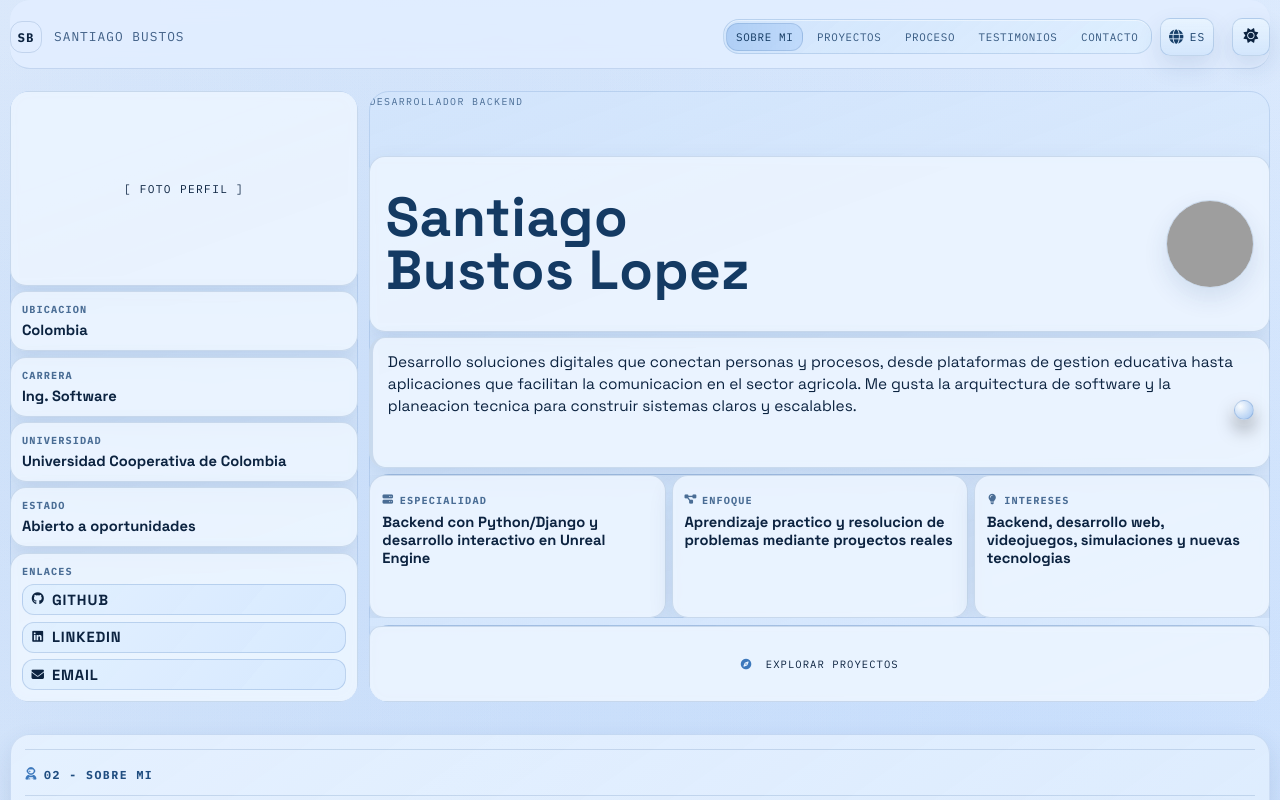
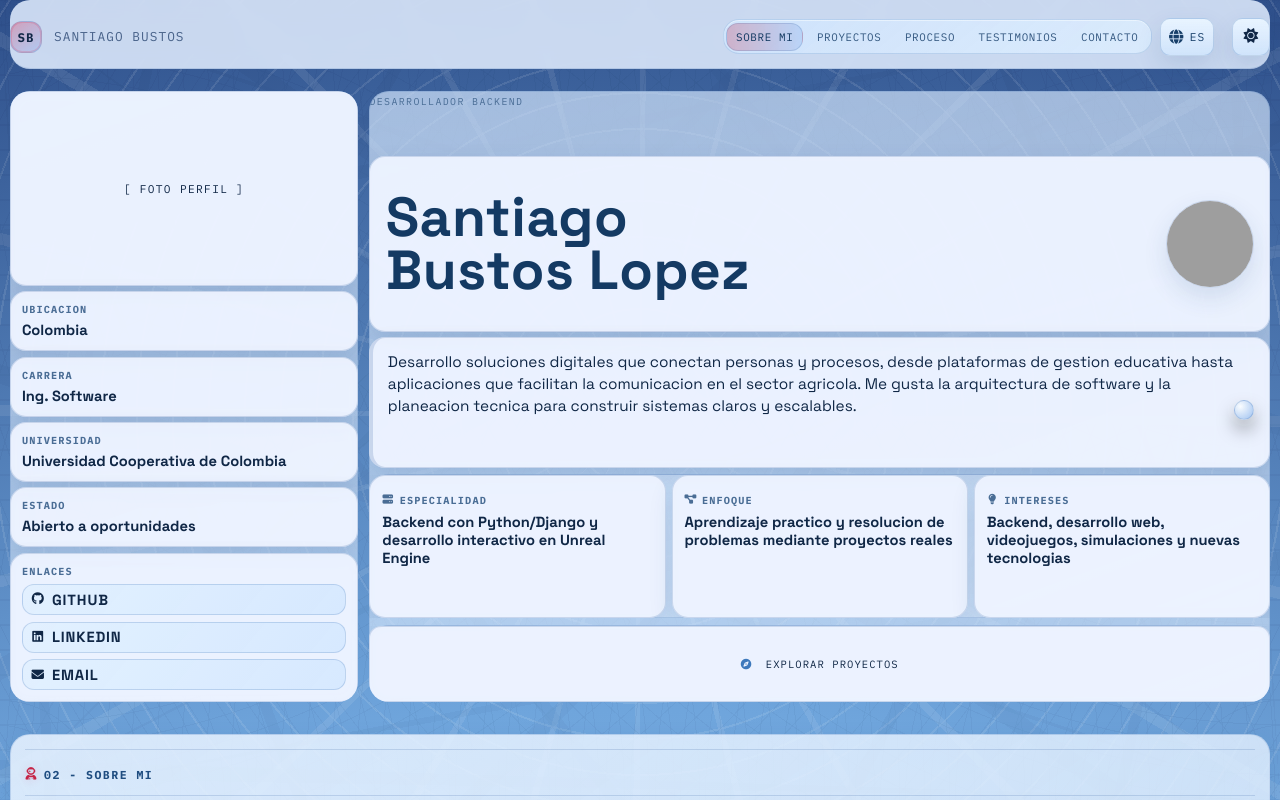
Before and after one commit to Santtiy/Portafolio_Santy, a plain HTML site: page index.html in a window 1280 px wide. Shown: the top 800 px of the page. Drawn offline with nearby package versions, Linux system fonts and the light colour scheme; grey boxes are pictures that could not be loaded.

Commit message:
Agrego version spider-man

```diff
--- a/styles.css
+++ b/styles.css
@@ -1,15 +1,15 @@
 :root {
-  --bg-1: #0f1226;
-  --bg-2: #1f1e49;
-  --bg-3: #123a76;
-  --panel: rgba(12, 16, 38, 0.68);
-  --line: rgba(170, 194, 255, 0.35);
+  --bg-1: #070a16;
+  --bg-2: #130f2d;
+  --bg-3: #11356c;
+  --panel: rgba(9, 14, 35, 0.74);
+  --line: rgba(154, 187, 255, 0.33);
   --text: #f3f5ff;
-  --muted: #b8c0e8;
-  --accent: #2f8bff;
-  --accent-2: #4da3ff;
-  --hover-blue: #4da3ff;
-  --hover-blue-strong: #66b2ff;
+  --muted: #b9c8ea;
+  --accent: #e32348;
+  --accent-2: #2f7fff;
+  --hover-blue: #d52447;
+  --hover-blue-strong: #ff5370;
   --hover-text: #ffffff;
   --radius-sm: 8px;
   --radius-md: 12px;
@@ -22,17 +22,17 @@
 
 /* Light theme variables */
 [data-theme="light"] {
-  --bg-1: #f5f9ff;
-  --bg-2: #e8f2ff;
-  --bg-3: #d9e9ff;
-  --panel: rgba(235, 244, 255, 0.9);
-  --line: rgba(34, 84, 145, 0.16);
-  --text: #0c2340;
-  --muted: #3f5f86;
-  --accent: #2b73da;
-  --accent-2: #5aa4ff;
-  --hover-blue: #2f7ce5;
-  --hover-blue-strong: #2266c7;
+  --bg-1: #f5f7ff;
+  --bg-2: #eef3ff;
+  --bg-3: #e2ecff;
+  --panel: rgba(238, 244, 255, 0.92);
+  --line: rgba(46, 88, 156, 0.18);
+  --text: #102746;
+  --muted: #486289;
+  --accent: #cc1c3f;
+  --accent-2: #2f7ce5;
+  --hover-blue: #c61f41;
+  --hover-blue-strong: #e84b68;
   --hover-text: #ffffff;
   --radius-sm: 12px;
   --radius-md: 16px;
@@ -44,15 +44,12 @@
 /* Ajustes visuales adicionales para el modo claro (sobrescribe gradientes oscuros) */
 [data-theme="light"] body {
   background:
-    radial-gradient(circle at 10% 8%, rgba(91, 151, 229, 0.23), transparent 34%),
-    radial-gradient(circle at 86% 16%, rgba(127, 179, 252, 0.24), transparent 30%),
-    linear-gradient(130deg, #f5f9ff 0%, #e8f2ff 48%, #d9e9ff 100%);
+    radial-gradient(circle at 50% 52%, #d9efff 0%, #a8d2ff 42%, #6fa5dc 72%, #2e4f8a 100%);
   color: var(--text);
 }
 
 [data-theme="light"] .noise {
-  opacity: 0.08;
-  background-image: radial-gradient(rgba(37, 94, 166, 0.12) 0.5px, transparent 0.5px);
+  opacity: 0.2;
 }
 
 [data-theme="light"] .card,
@@ -156,7 +153,7 @@
 [data-theme="light"] .menu a:hover,
 [data-theme="light"] .menu a.active {
   color: #10375f;
-  background: linear-gradient(90deg, rgba(95, 154, 229, 0.3), rgba(126, 177, 243, 0.24));
+  background: linear-gradient(90deg, rgba(201, 35, 69, 0.26), rgba(112, 160, 232, 0.24));
 }
 
 [data-theme="light"] .theme-toggle {
@@ -208,7 +205,7 @@
 [data-theme="light"] .project-link-solid,
 [data-theme="light"] .contact-submit,
 [data-theme="light"] .cv-card .btn {
-  background: linear-gradient(120deg, rgba(49, 120, 214, 0.9), rgba(82, 155, 242, 0.78));
+  background: linear-gradient(120deg, rgba(200, 35, 69, 0.9), rgba(68, 132, 226, 0.76));
   color: #f5f9ff;
 }
 
@@ -380,9 +377,7 @@ body {
   color: var(--text);
   font-family: "Space Grotesk", sans-serif;
   background:
-    radial-gradient(circle at 10% 8%, rgba(29, 102, 214, 0.34), transparent 34%),
-    radial-gradient(circle at 88% 22%, rgba(47, 139, 255, 0.32), transparent 30%),
-    linear-gradient(130deg, var(--bg-1), var(--bg-2) 48%, var(--bg-3));
+    radial-gradient(circle at 50% 52%, #4ca8ff 0%, #2f78dd 38%, #1d4ea2 68%, #0d1738 100%);
   overflow-x: hidden;
 }
 
@@ -406,9 +401,72 @@ body {
   position: fixed;
   inset: 0;
   pointer-events: none;
-  opacity: 0.12;
-  background-image: radial-gradient(rgba(255, 255, 255, 0.16) 0.5px, transparent 0.5px);
-  background-size: 3px 3px;
+  opacity: 0.22;
+  background: radial-gradient(circle at 50% 52%, rgba(255, 255, 255, 0.1) 0, transparent 52%);
+}
+
+.noise::before,
+.noise::after {
+  content: "";
+  position: absolute;
+  inset: 0;
+}
+
+.noise::before {
+  background-image:
+    repeating-radial-gradient(
+      circle at 50% 52%,
+      transparent 0 34px,
+      rgba(255, 255, 255, 0.72) 34px 36px
+    ),
+    repeating-conic-gradient(
+      from 0deg at 50% 52%,
+      rgba(255, 255, 255, 0.62) 0deg 1deg,
+      transparent 1deg 15deg
+    ),
+    radial-gradient(circle at 50% 52%, rgba(255, 255, 255, 0.9) 0 3px, transparent 3px);
+  opacity: 0.7;
+}
+
+.noise::after {
+  background-image:
+    repeating-radial-gradient(circle at 0% 0%, transparent 0 24px, rgba(8, 24, 62, 0.44) 24px 25px),
+    repeating-conic-gradient(from 40deg at 0% 0%, rgba(8, 24, 62, 0.36) 0deg 0.8deg, transparent 0.8deg 17deg),
+    repeating-radial-gradient(circle at 100% 0%, transparent 0 24px, rgba(8, 24, 62, 0.44) 24px 25px),
+    repeating-conic-gradient(from 140deg at 100% 0%, rgba(8, 24, 62, 0.36) 0deg 0.8deg, transparent 0.8deg 17deg),
+    repeating-radial-gradient(circle at 0% 100%, transparent 0 24px, rgba(8, 24, 62, 0.44) 24px 25px),
+    repeating-conic-gradient(from -40deg at 0% 100%, rgba(8, 24, 62, 0.36) 0deg 0.8deg, transparent 0.8deg 17deg),
+    repeating-radial-gradient(circle at 100% 100%, transparent 0 24px, rgba(8, 24, 62, 0.44) 24px 25px),
+    repeating-conic-gradient(from -140deg at 100% 100%, rgba(8, 24, 62, 0.36) 0deg 0.8deg, transparent 0.8deg 17deg);
+  opacity: 0.42;
+}
+
+.brand-tag {
+  background: linear-gradient(145deg, rgba(227, 35, 72, 0.3), rgba(47, 127, 255, 0.16));
+  border-color: rgba(154, 187, 255, 0.44);
+  box-shadow: inset 0 0 0 1px rgba(227, 35, 72, 0.18);
+}
+
+.menu a:hover,
+.menu a.active {
+  background: linear-gradient(92deg, rgba(227, 35, 72, 0.3), rgba(47, 127, 255, 0.2));
+}
+
+.btn-primary,
+.project-link-solid,
+.contact-submit,
+.cv-card .btn {
+  background: linear-gradient(120deg, rgba(213, 37, 71, 0.88), rgba(45, 120, 229, 0.62));
+}
+
+.section-head-title i {
+  color: var(--accent);
+  text-shadow: 0 0 12px rgba(227, 35, 72, 0.28);
+}
+
+[data-theme="light"] .section-head-title i {
+  color: #c52345;
+  text-shadow: 0 0 10px rgba(197, 35, 69, 0.18);
 }
 
 .container {
@@ -562,7 +620,7 @@ svg {
 }
 
 .theme-toggle[aria-pressed="true"] {
-  background: linear-gradient(120deg, rgba(77,163,255,0.18), rgba(47,139,255,0.12));
+  background: linear-gradient(120deg, rgba(213, 36, 71, 0.22), rgba(47, 127, 255, 0.16));
 }
 
 .menu a {
@@ -582,7 +640,7 @@ svg {
 .menu a.active {
   border-color: var(--line);
   color: var(--text);
-  background: linear-gradient(90deg, rgba(29, 102, 214, 0.28), rgba(77, 163, 255, 0.2));
+  background: linear-gradient(92deg, rgba(213, 36, 71, 0.3), rgba(47, 127, 255, 0.2));
 }
 
 @media (min-width: 861px) {
@@ -791,7 +849,7 @@ blockquote,
 blockquote {
   margin: 0;
   padding: 0.78rem 0.9rem;
-  border-left: 2px solid #2998ff;
+  border-left: 2px solid rgba(219, 44, 77, 0.88);
   border-image: none;
   background: linear-gradient(150deg, rgba(13, 30, 78, 0.82), rgba(9, 23, 57, 0.66));
   font-size: clamp(0.9rem, 1.2vw, 1rem);
@@ -851,7 +909,7 @@ blockquote {
 }
 
 .btn-primary {
-  background: linear-gradient(110deg, rgba(45, 106, 193, 0.8), rgba(53, 132, 242, 0.52));
+  background: linear-gradient(115deg, rgba(206, 37, 70, 0.86), rgba(48, 123, 230, 0.58));
   color: var(--text);
 }
 
@@ -895,7 +953,7 @@ textarea:focus {
   height: 20px;
   border-radius: 50%;
   border: 1px solid var(--line);
-  background: radial-gradient(circle at 30% 30%, rgba(255, 255, 255, 0.8), rgba(47, 139, 255, 0.38));
+  background: radial-gradient(circle at 30% 30%, rgba(255, 255, 255, 0.82), rgba(215, 42, 75, 0.46));
   box-shadow: 0 0 0 6px rgba(255, 255, 255, 0.05), 0 10px 18px rgba(0, 0, 0, 0.35);
 }
 
@@ -944,7 +1002,7 @@ textarea:focus {
 
 .section-head-title i {
   font-size: 0.78rem;
-  color: #7fb3fb;
+  color: var(--accent);
 }
 
 .section-head span {
```
